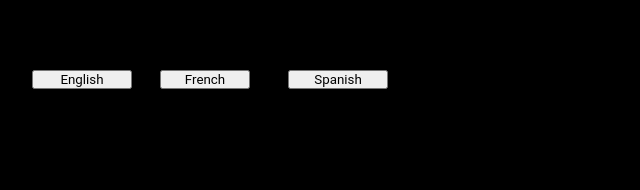
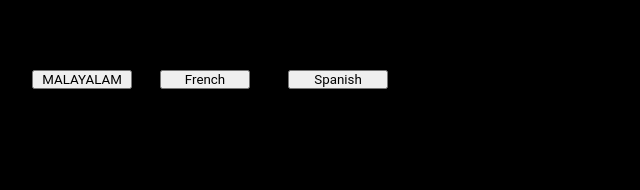
Before and after one commit to parvathysandeep/portf, a plain HTML site: page portfolio.html in a window 1280 px wide. Shown: the part 610-800 px from the top of the page, 96-736 px from the left. Drawn offline with Linux system fonts and the light colour scheme.

Commit message:
Update portfolio.html

```diff
--- a/portfolio.html
+++ b/portfolio.html
@@ -66,7 +66,7 @@ function showAlert() {
         </div>
       </div>
 
-      <button onclick="changeLanguage('en')" id="malayalam">English</button>
+      <button onclick="changeLanguage('en')" id="malayalam">MALAYALAM</button>
       <button onclick="changeLanguage('fr')" id="french">French</button>
       <button onclick="changeLanguage('es')" id="Spanish">Spanish</button>
 
```
